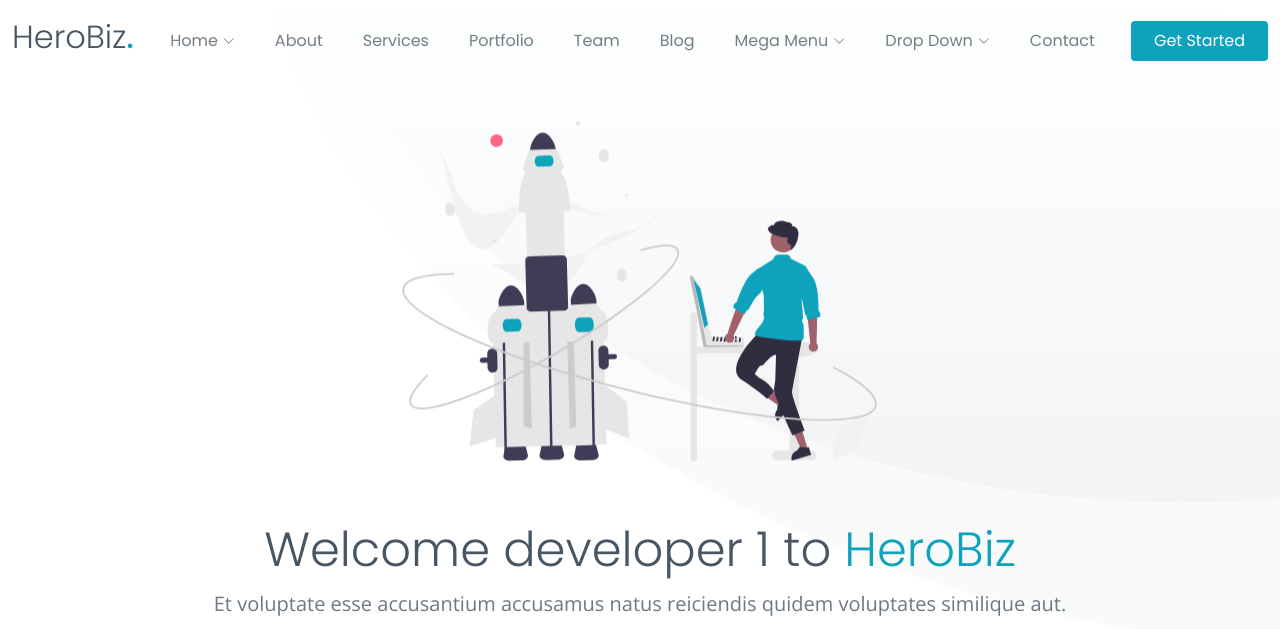
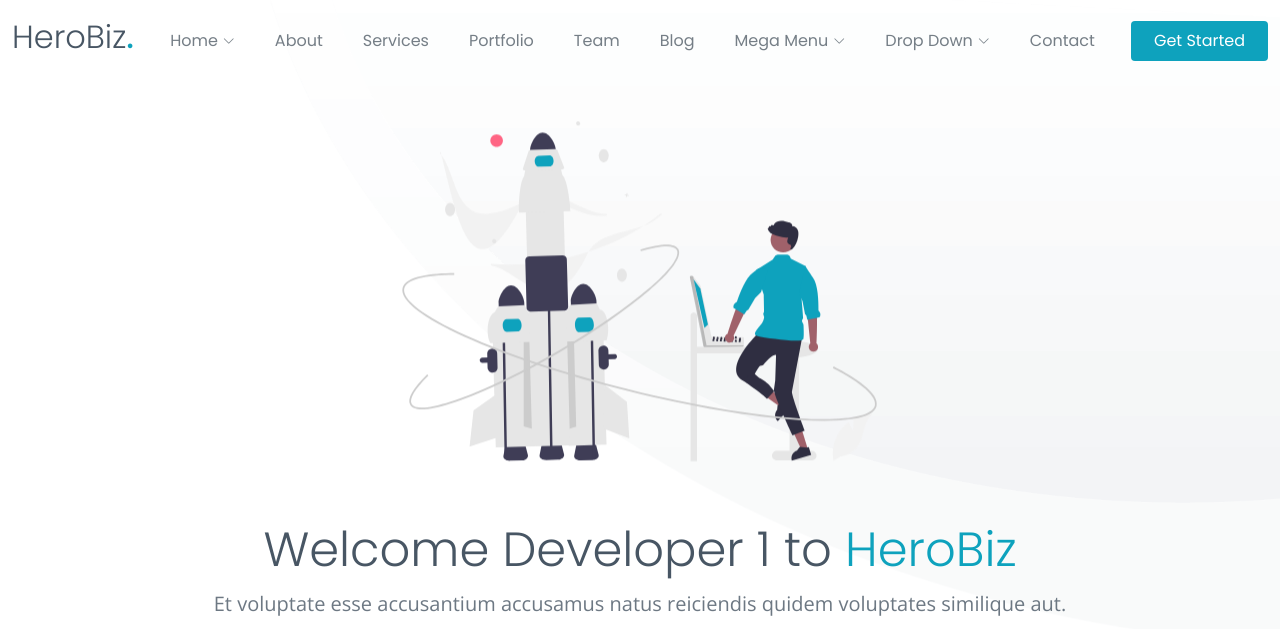
Before and after one commit to factorITEnriqueG/aws-proyecto, a plain HTML site: page index.html in a window 1280 px wide. Shown: the top 629 px of the page. Drawn offline with nearby package versions, Linux system fonts and the light colour scheme.

Commit message:
ADD TITULO DEVELOPER 1

```diff
--- a/index.html
+++ b/index.html
@@ -128,7 +128,7 @@
   <section id="hero-animated" class="hero-animated d-flex align-items-center">
     <div class="container d-flex flex-column justify-content-center align-items-center text-center position-relative" data-aos="zoom-out">
       <img src="assets/img/hero-carousel/hero-carousel-3.svg" class="img-fluid animated">
-      <h2>Welcome developer 1 to <span>HeroBiz</span></h2>
+      <h2>Welcome Developer 1 to <span>HeroBiz</span></h2>
       <p>Et voluptate esse accusantium accusamus natus reiciendis quidem voluptates similique aut.</p>
       <div class="d-flex">
         <a href="#about" class="btn-get-started scrollto">Get Started</a>
```
